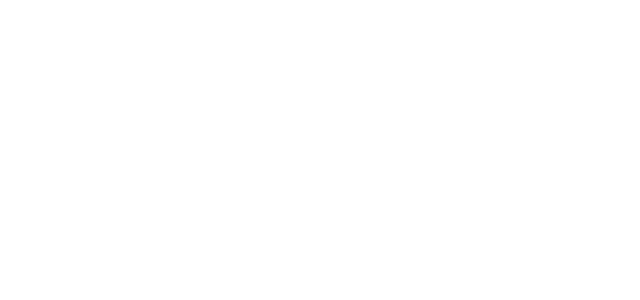
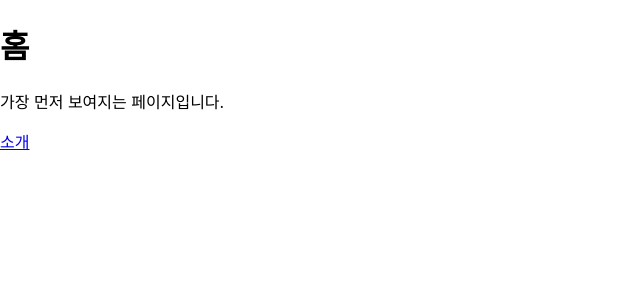
Before and after one commit to allnightcat/studyReact, a React (Create React App) app in the folder router-tutorial/: page / in a window 1280 px wide. Shown: the top 300 px of the page, without its empty margins (0-640 px from the left). Built offline with nearby package versions, Linux system fonts and the light colour scheme.

Commit message:
Router Component 사용하기

```diff
--- a/router-tutorial/src/App.js
+++ b/router-tutorial/src/App.js
@@ -1,7 +1,15 @@
 import "./App.css";
+import { Route, Routes } from "react-router-dom";
+import About from "./pages/About";
+import Home from "./pages/Home";
 
 function App() {
-  return <div className="App"></div>;
+  return (
+    <Routes>
+      <Route path="/" element={<Home />} />
+      <Route path="/about" element={<About />} />
+    </Routes>
+  );
 }
 
 export default App;
--- a/router-tutorial/src/index.js
+++ b/router-tutorial/src/index.js
@@ -2,13 +2,13 @@
 import ReactDOM from "react-dom/client";
 import "./index.css";
 import App from "./App";
-import reportWebVitals from "./reportWebVitals";
+import { BrowserRouter } from "react-router-dom";
 
 const root = ReactDOM.createRoot(document.getElementById("root"));
 root.render(
   <React.StrictMode>
-    <App />
+    <BrowserRouter>
+      <App />
+    </BrowserRouter>
   </React.StrictMode>
 );
-
-reportWebVitals();
--- /dev/null
+++ b/router-tutorial/src/pages/About.js
@@ -0,0 +1,12 @@
+import React from "react";
+
+const About = () => {
+  return (
+    <div>
+      <h1>소개</h1>
+      <p>리액트 라우터를 사용해 보는 프로젝트입니다.</p>
+    </div>
+  );
+};
+
+export default About;
--- /dev/null
+++ b/router-tutorial/src/pages/Home.js
@@ -0,0 +1,14 @@
+import React from "react";
+import { Link } from "react-router-dom";
+
+const Home = () => {
+  return (
+    <div>
+      <h1>홈</h1>
+      <p>가장 먼저 보여지는 페이지입니다. </p>
+      <Link to="/about">소개</Link>
+    </div>
+  );
+};
+
+export default Home;
--- a/router-tutorial/src/reportWebVitals.js
+++ /dev/null
@@ -1,13 +0,0 @@
-const reportWebVitals = onPerfEntry => {
-  if (onPerfEntry && onPerfEntry instanceof Function) {
-    import('web-vitals').then(({ getCLS, getFID, getFCP, getLCP, getTTFB }) => {
-      getCLS(onPerfEntry);
-      getFID(onPerfEntry);
-      getFCP(onPerfEntry);
-      getLCP(onPerfEntry);
-      getTTFB(onPerfEntry);
-    });
-  }
-};
-
-export default reportWebVitals;
```
